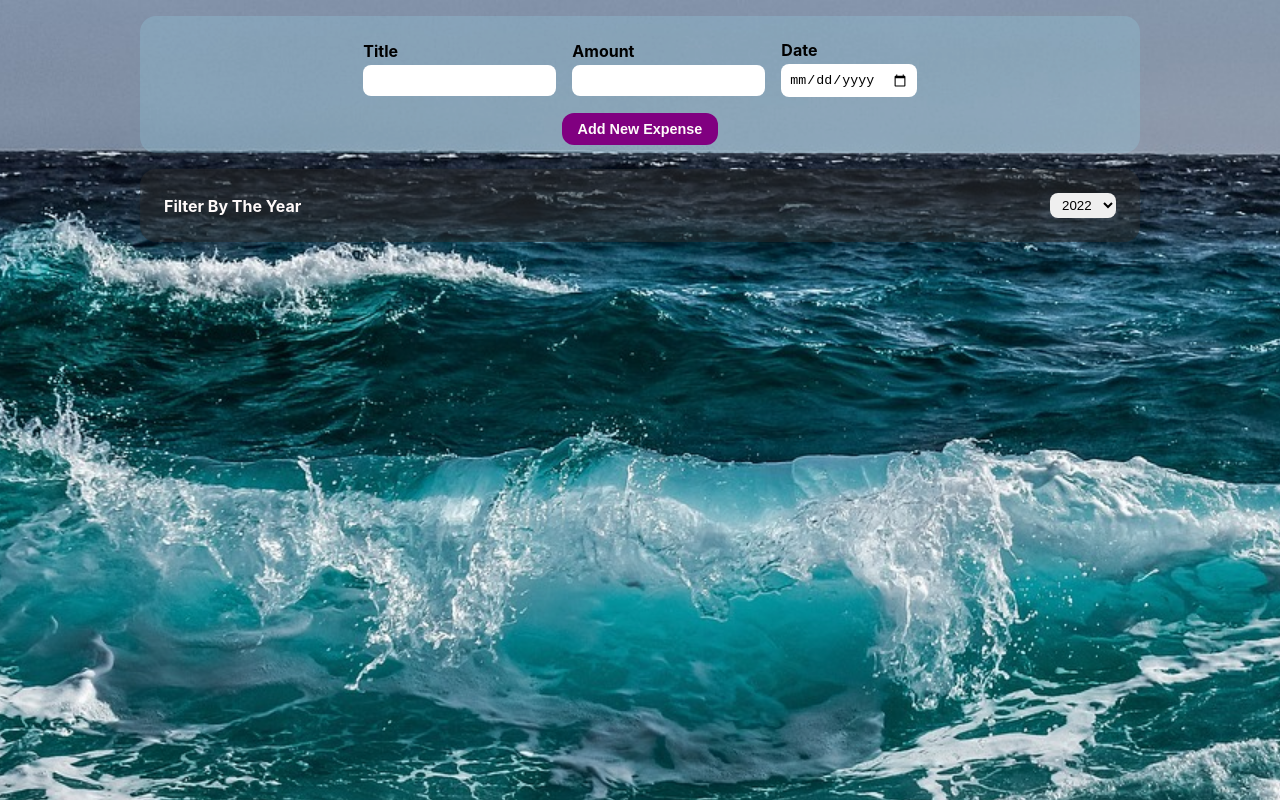
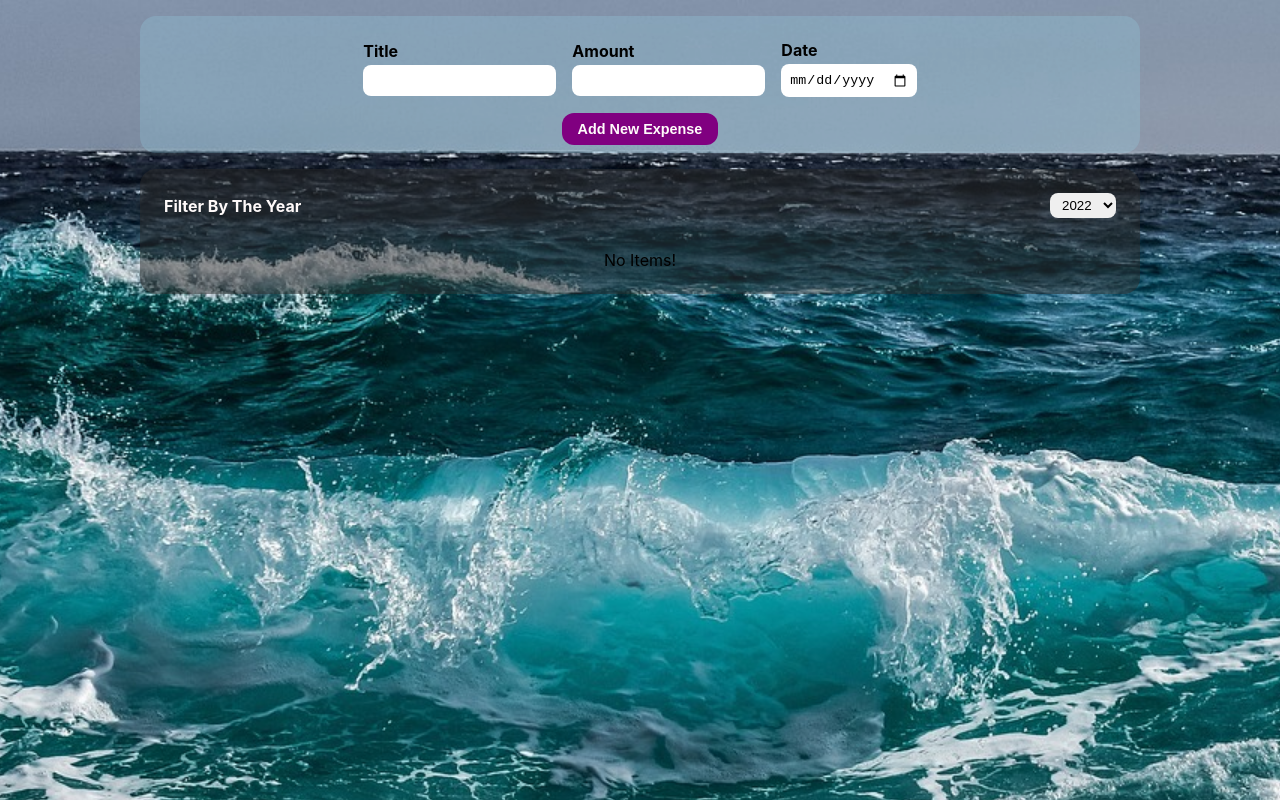
Before and after one commit to majid-amini/expenses-app, a React (Create React App) app: page / in a window 1280 px wide. Built offline with nearby package versions, Linux system fonts and the light colour scheme.

Commit message:
no item text added for filter when there is no item for showing

```diff
--- a/src/components/Maincontent.js
+++ b/src/components/Maincontent.js
@@ -9,6 +9,7 @@ const Maincontent = (props) => {
   const filterChangedHandler = (selectedYear) => {
     setFilteredYear(selectedYear);
   };
+
   const filteredOptions = props.items.filter((item) => {
     return item.date.getFullYear().toString() === filteredYear;
   });
@@ -19,15 +20,19 @@ const Maincontent = (props) => {
         selected={filteredYear}
         onChangeFilter={filterChangedHandler}
       />
+      {filteredOptions.length === 0 ? (
+        <p>No Items!</p>
+      ) : (
+        filteredOptions.map((item) => (
+          <UserInfo
+            key={item.id}
+            title={item.title}
+            amount={item.amount}
+            date={item.date}
+          />
+        ))
+      )}
 
-      {filteredOptions.map((item) => (
-        <UserInfo
-          key={item.id}
-          title={item.title}
-          amount={item.amount}
-          date={item.date}
-        />
-      ))}
     </div>
   );
 };
```
